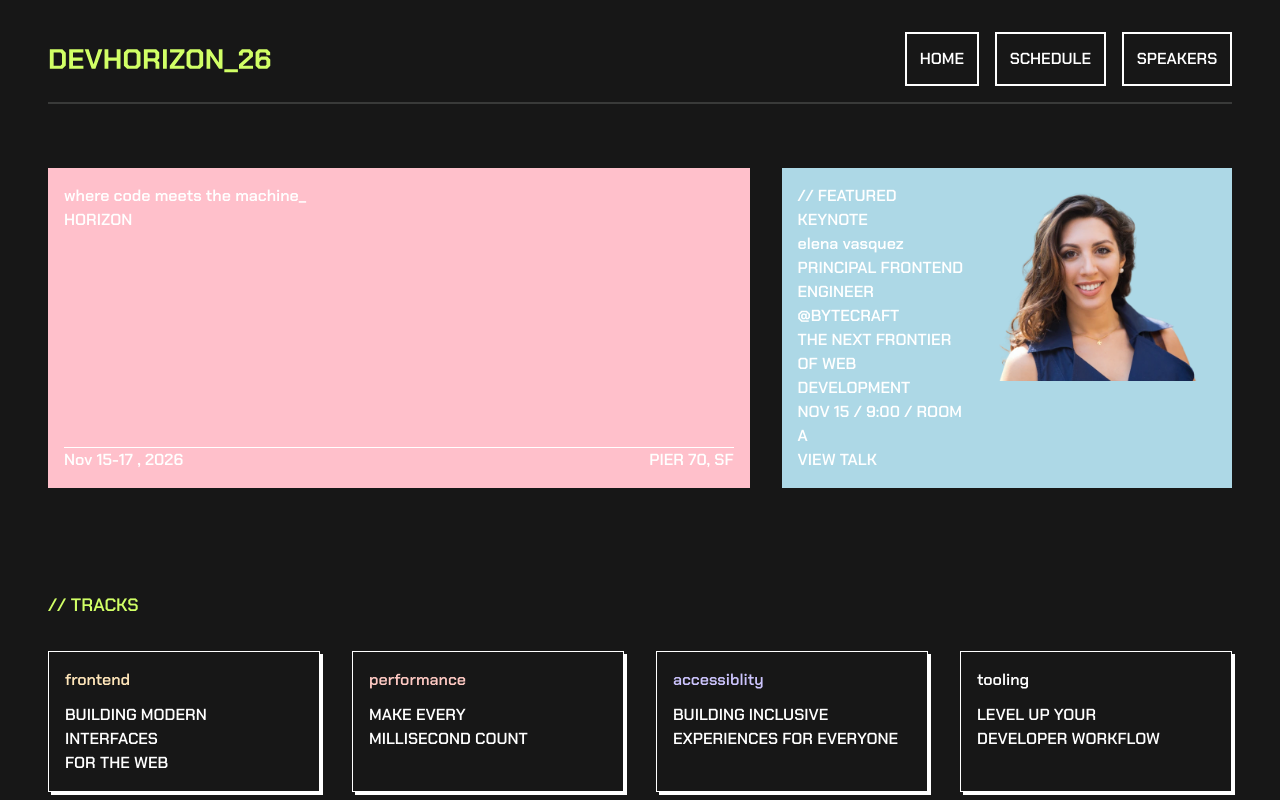
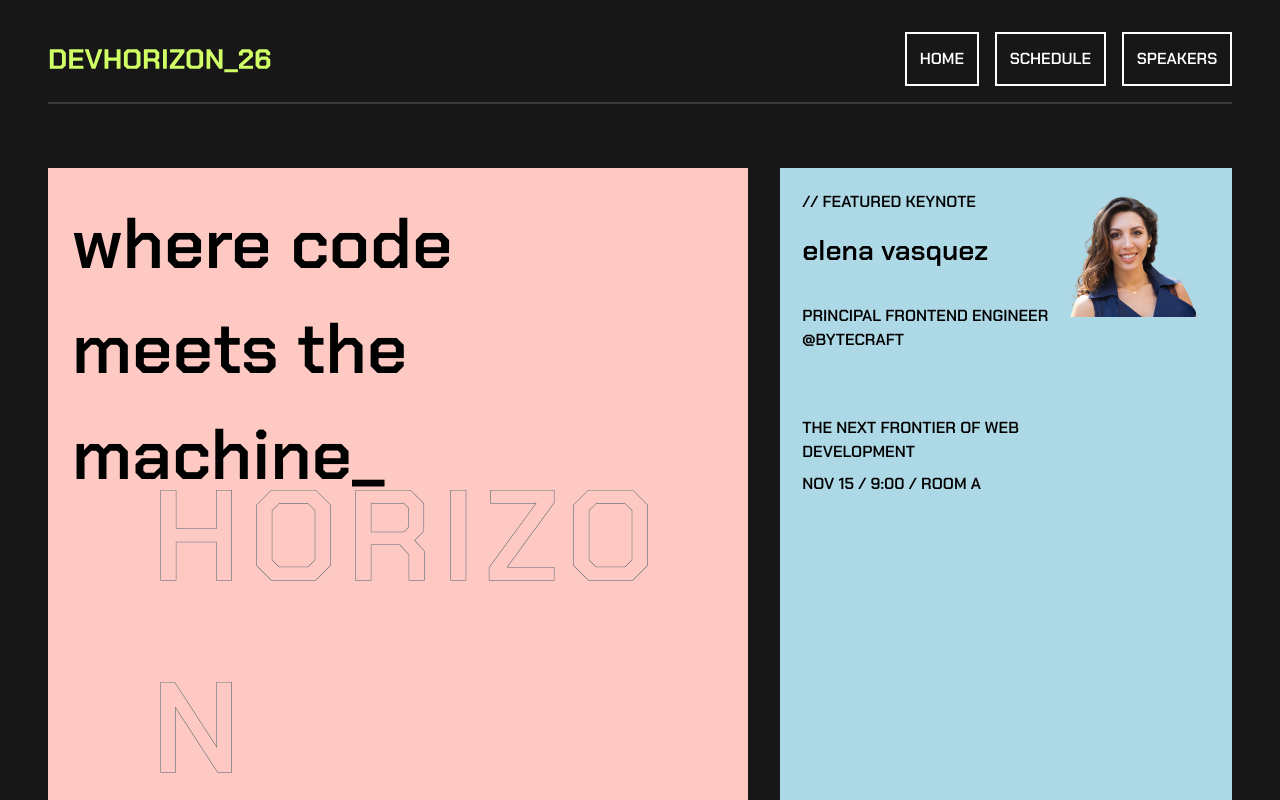
Before and after one commit to Tduncan14/TechConfernece, a Next.js app in the folder frontend/: page / in a window 1280 px wide. Shown: the top 800 px of the page. Built offline with nearby package versions, Linux system fonts and the light colour scheme.

Commit message:
keep moving forward

```diff
--- a/frontend/src/app/components/Cardpopup/Cardpopup.css
+++ b/frontend/src/app/components/Cardpopup/Cardpopup.css
@@ -15,14 +15,31 @@
     /* Forces popup to appear above grid & navigation */
 }
 
+.titleTalk {
+    color: #D1FF66;
+}
+
+.profileMain h1 {
+    font-size: clamp(22px, 27px, 28px);
+
+}
+
 .popup-content {
-    background-color: darkgreen;
+    background-color: #001A24;
     padding: 24px;
-    border-radius: 12px;
+    border-radius: 3px;
     max-width: 750px;
+    border: 1px solid #FCEFE8;
     width: 90%;
     position: relative;
     box-shadow: 0 10px 25px rgba(0, 0, 0, 0.2);
+}
+
+.close-btn {
+    border: 2px solid #FCEFE8 !important;
+    padding: .5rem;
+    padding-left: .9rem;
+    padding-right: .9rem;
 }
 
 .speaker-avatar-container {
--- a/frontend/src/app/components/Cardpopup/Cardpopup.tsx
+++ b/frontend/src/app/components/Cardpopup/Cardpopup.tsx
@@ -90,7 +90,7 @@ const Cardpopup: React.FC<CardpopupProps> = ({
                         </div>
 
                         <div className="profileMain">
-                            <h3>{name}</h3>
+                            <h1 >{name}</h1>
 
                             <p className="profileRole">
                                 {role} @{company}
@@ -108,7 +108,7 @@ const Cardpopup: React.FC<CardpopupProps> = ({
                 <hr />
 
                 <div className="profileSchedule">
-                    <h1>// TALK</h1>
+                    <h1 className="titleTalk">// TALK</h1>
 
                     <ScheduleCard
                         title={scheduleTitle}
--- a/frontend/src/app/components/ScheduleCard/scheduleCard.css
+++ b/frontend/src/app/components/ScheduleCard/scheduleCard.css
@@ -21,6 +21,14 @@
     writing-mode: vertical-rl;
     transform: rotate(180deg);
 }
+
+
+.titleScheduleWord {
+    border: 1px solid #FCEFE8;
+
+}
+
+
 
 .mainScheduleContent {
     flex: 3;
@@ -167,6 +175,7 @@
         overflow-wrap: anywhere;
     }
 
+
     .scheduleCardDetails {
         flex: 0 0 90px;
         min-width: 0;
--- a/frontend/src/app/page.tsx
+++ b/frontend/src/app/page.tsx
@@ -23,7 +23,7 @@ export default function Page() {
 
           <div className="machineLeft">
 
-            <h1> where code meets the machine_</h1>
+            <h1 className="machineH1"> where code meets the machine_</h1>
 
 
             <h1 className="invertCool"> HORIZON</h1>
@@ -31,12 +31,12 @@ export default function Page() {
 
 
             <div className="machineFooter">
-              <hr />
+
               <div className="machineDates">
-                <h1>Nov 15-17 , 2026</h1>
+                <h1>Nov 15-17,  2026</h1>
 
 
-                <h1> PIER 70, SF</h1>
+                <h1> PIER 70,  SF</h1>
               </div>
             </div>
           </div>
@@ -45,21 +45,21 @@ export default function Page() {
 
             <div className="machineRightContent">
 
-              <h2 className=""> // FEATURED KEYNOTE</h2>
+              <h2 className="keynote"> // FEATURED KEYNOTE</h2>
 
-              <h1>elena vasquez</h1>
+              <h1 className="nameMe">elena vasquez</h1>
 
-              <h2>PRINCIPAL FRONTEND ENGINEER</h2>
-              <h2>@BYTECRAFT</h2>
+              <h2 className="nameMetitle">PRINCIPAL FRONTEND ENGINEER</h2>
+              <h2 className="companyName">@BYTECRAFT</h2>
 
 
 
 
-              <h1>THE NEXT FRONTIER OF WEB DEVELOPMENT</h1>
+              <h1 className="developmentClass">THE NEXT FRONTIER OF WEB DEVELOPMENT</h1>
               <h2>NOV 15 / 9:00 / ROOM A</h2>
 
 
-              <button> <Link href="#">VIEW TALK </Link></button>
+              <button className="viewTalk"> <Link href="/schedule">VIEW TALK </Link></button>
             </div>
 
             <div className="machineRightImage">
--- a/frontend/src/app/style.css
+++ b/frontend/src/app/style.css
@@ -9,6 +9,9 @@
 
 
 }
+
+
+
 
 
 /* upper machine */
@@ -26,18 +29,50 @@
     display: flex;
     gap: 2rem;
     align-items: stretch;
+}
+
+
+
+
+.machineH1 {
+    font-size: clamp(2.5rem, 4.4rem, 4.8rem);
+    color: black;
+    font-weight: bolder;
+    width: 90%;
+    z-index: 1;
+}
+
+.invertCool {
+    padding-left: 5rem;
+    color: #FEC9C3;
+    position: relative;
+    top: -4.3rem;
+    Z-index: 0;
+    font-size: clamp(4rem, 8rem, 9rem);
+    letter-spacing: 9px;
+    -webkit-text-stroke: 1px #49616A;
+    paint-order: stroke fill;
+}
+
+
+.machineDates {
+    color: black;
+    margin-top: 1.2rem;
+    border-top: 3px solid black;
+    padding: .8rem;
+    font-weight: 400;
 
 }
-
 
 /* MachineLeft */
 
 .machineLeft {
     display: flex;
     flex-direction: column;
-    background-color: pink;
+    background-color: #FEC9C3;
     flex: 2;
-    padding: 1rem;
+    padding: 1.5rem;
+    max-width: fit-content;
 }
 
 .machineFooter {
@@ -45,15 +80,54 @@
 }
 
 
+.viewTalk {
+    margin-top: auto;
+    border: 1px solid black;
+    box-shadow: 2px 2px 2px 2px black;
+    padding: 1rem;
+    padding-right: 4rem;
+    padding-left: 4rem;
+    transition: ease-in-out 1s;
+}
+
+
+.viewTalk:hover {
+    background: black;
+    color: white;
+    font-weight: 900;
+    cursor: pointer;
+}
+
 /* this is the right side */
 
 
 .machineRight {
-    background: lightblue;
+    background: #B5E9FC;
     flex: 1.25;
-    padding: 1rem;
+    padding: 1.4rem;
     display: flex;
+    color: black;
 }
+
+.machineRightContent {
+    display: flex;
+    flex-direction: column;
+}
+
+
+.keynote {
+    margin-bottom: 1rem;
+}
+
+.nameMe {
+    font-size: clamp(25px, 28px, 34px);
+    margin-bottom: 2rem;
+}
+
+.nameMetitle {
+    text-wrap: nowrap;
+}
+
 
 .machineDates {
     display: flex;
@@ -166,15 +240,7 @@
 
 /* Machine left */
 
-.machineLeft {
-    display: flex;
-    flex: 2;
-    flex-direction: column;
-    min-width: 0;
-    padding: 1rem;
-    background-color: pink;
-    box-sizing: border-box;
-}
+
 
 .machineLeft h1,
 .machineLeft h2,
@@ -193,9 +259,16 @@
     display: flex;
     flex: 1.25;
     min-width: 0;
-    padding: 1rem;
     background-color: lightblue;
     box-sizing: border-box;
+}
+
+.companyName {
+    margin-bottom: 4rem;
+}
+
+.developmentClass {
+    margin-bottom: .5rem;
 }
 
 .machineDates {
```
